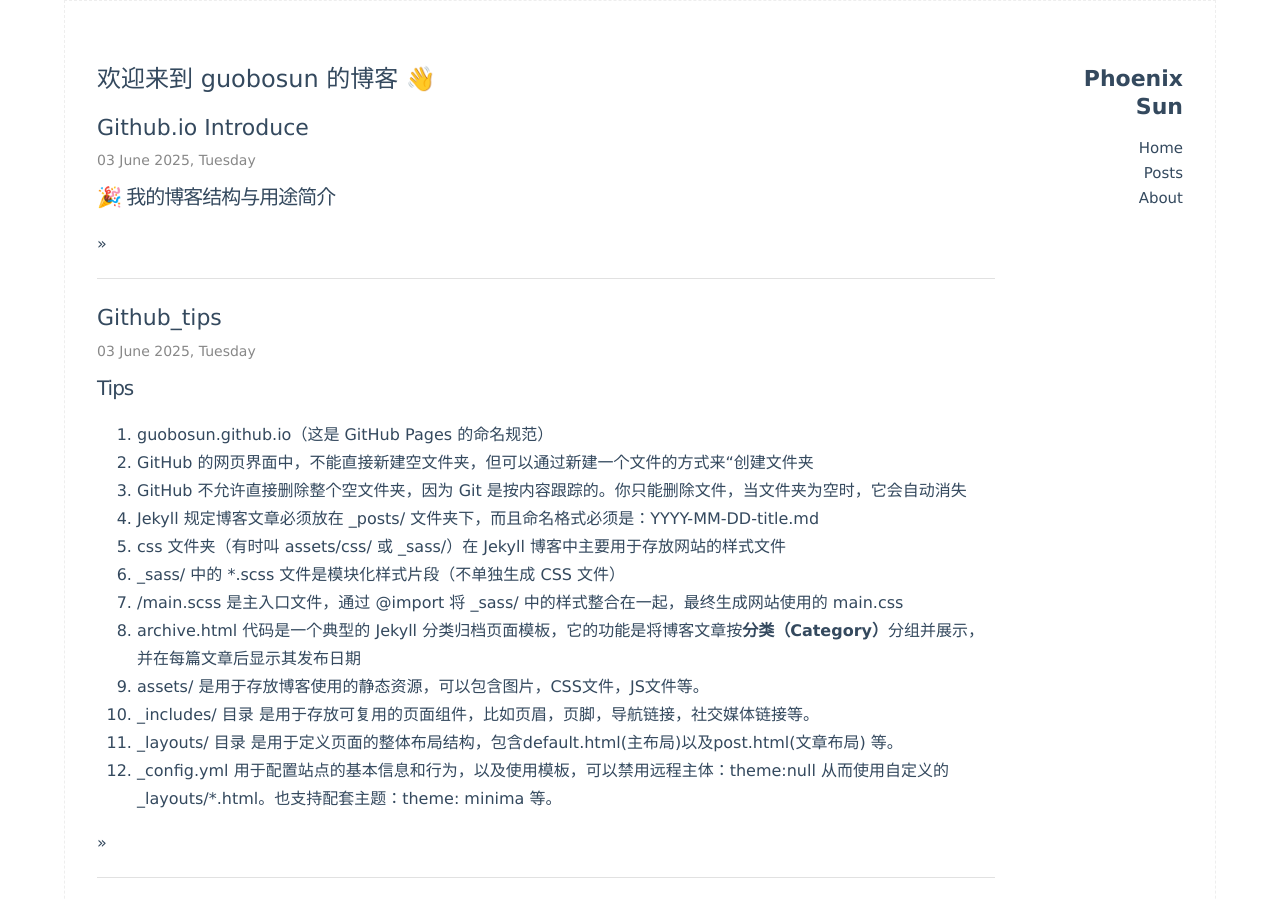
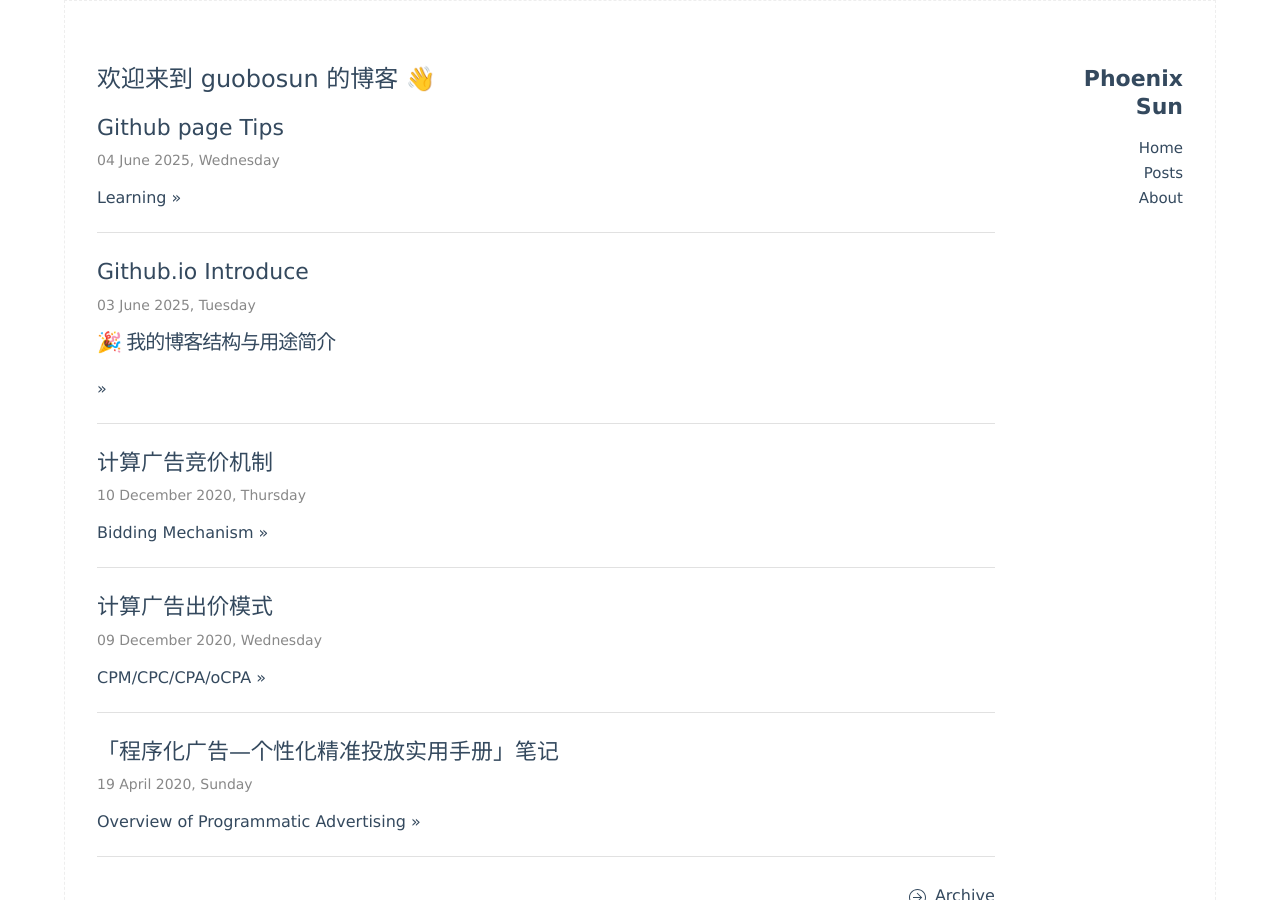
Before and after one commit to guobosun/guobosun.github.io, a Jekyll site: the page built from index.md, in a window 1280 px wide and 900 px high. Built offline with Jekyll 4.4.1, drawn with Linux system fonts in a browser that asks for light colours; comment, search, counter and statistics services are not loaded.

Commit message:
Update 2025-06-03-Github_tips.md

```diff
--- a/_posts/2025-06-03-Github_tips.md
+++ b/_posts/2025-06-03-Github_tips.md
@@ -1,3 +1,10 @@
+---
+layout: post
+title: Github page Tips
+date: 2025-06-04
+categories: Github
+description: Learning
+---
 ### Tips
 1. guobosun.github.io（这是 GitHub Pages 的命名规范）
 2. GitHub 的网页界面中，不能直接新建空文件夹，但可以通过新建一个文件的方式来“创建文件夹
```
